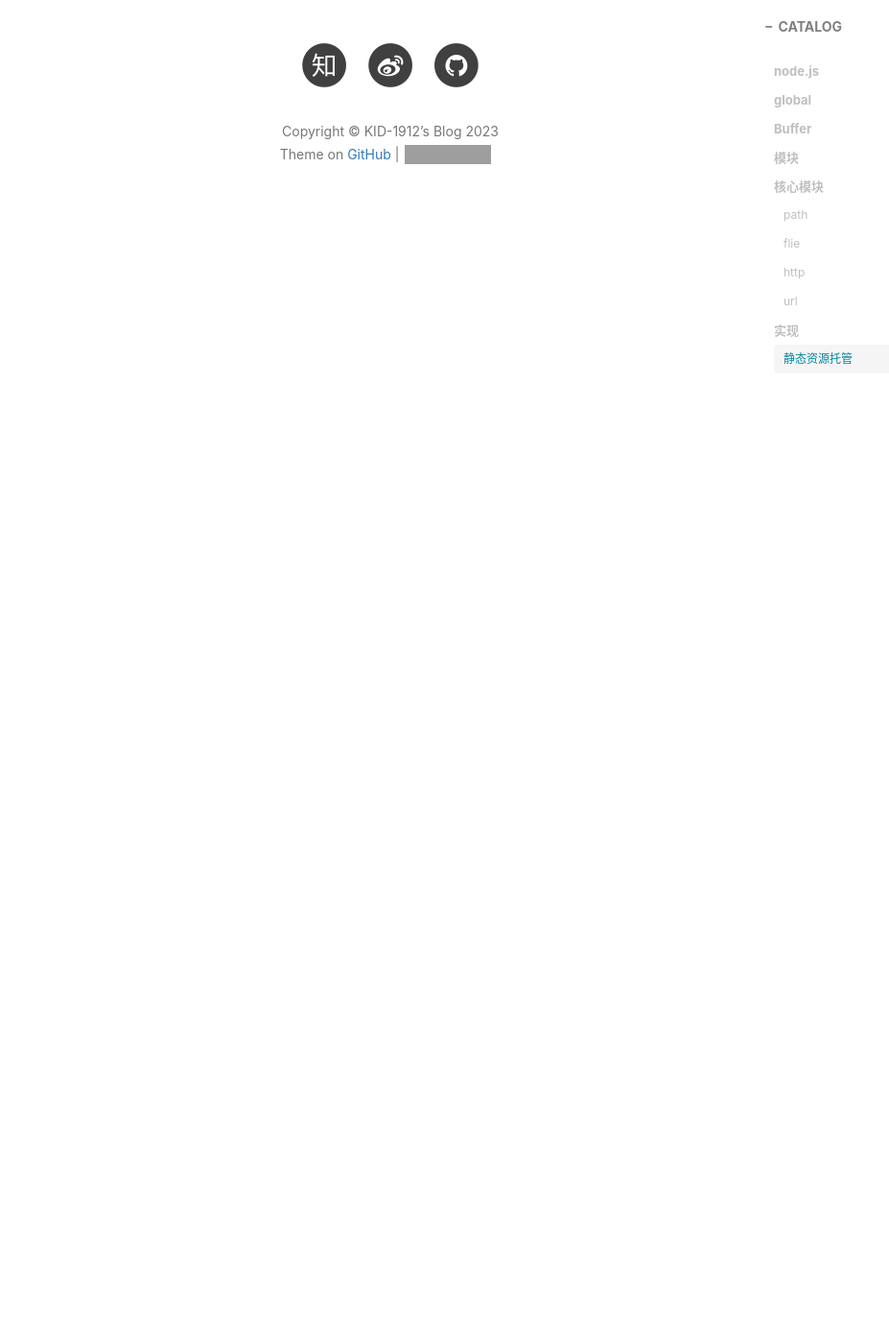
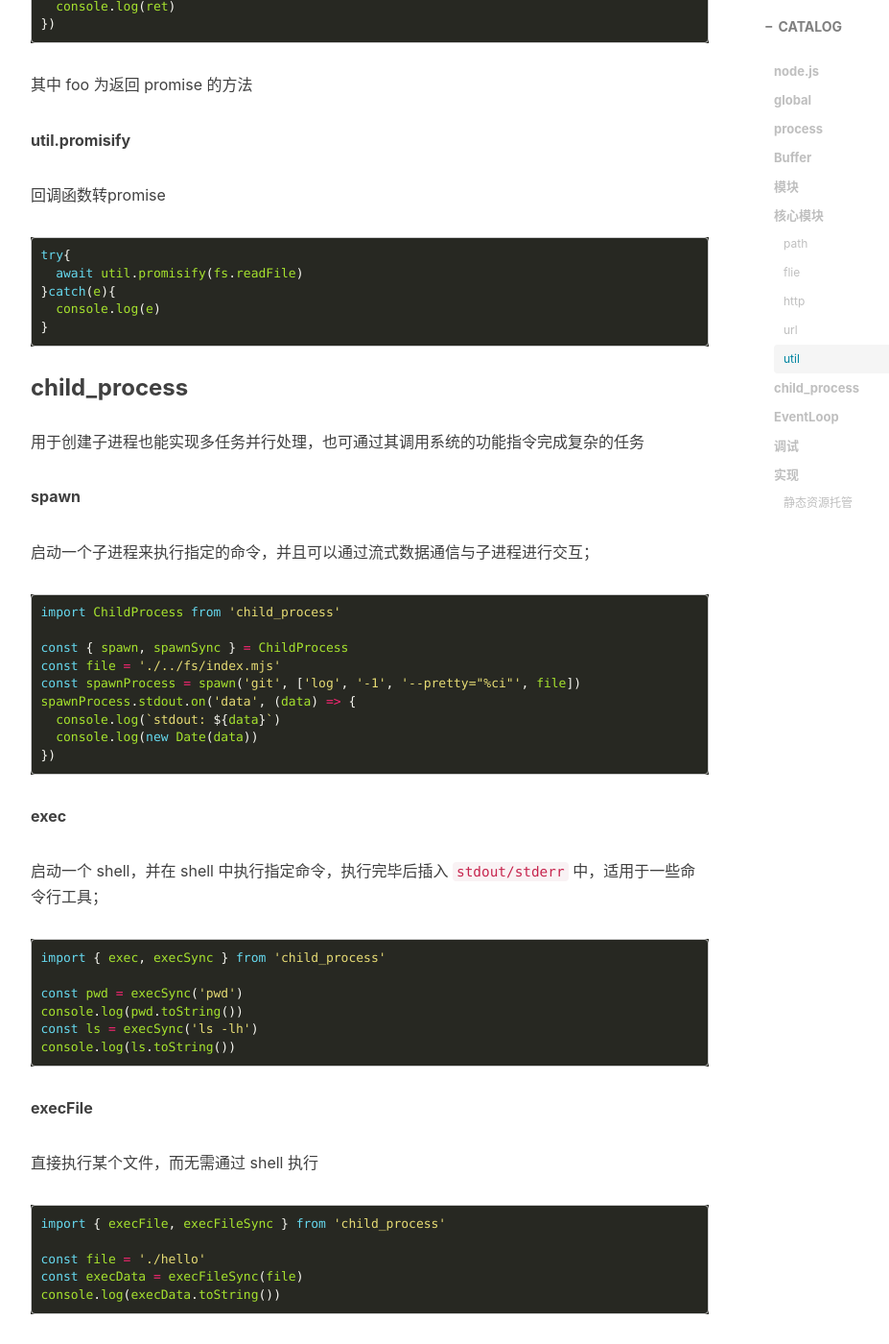
Before and after one commit to KID-1912/KID-1912.github.io, a Jekyll site: the page built from _posts/2020-7-9-node入门.md, in a window 1280 px wide and 1400 px high, scrolled down 6715 px. Shown: the whole window at 96% size, without its empty margins (233-1160 px from the left). Built offline with Jekyll 4.4.1, drawn with Linux system fonts in a browser that asks for light colours; nearby versions of some CDN libraries; comment, search, counter and statistics services are not loaded; before the commit the page ends 6980 px from its top, so only the background shows below that; some of the changed text lies outside the part shown; grey boxes are pictures that could not be loaded.

Commit message:
note：node入门补充

````diff
--- a/_posts/2020-7-9-node入门.md
+++ b/_posts/2020-7-9-node入门.md
@@ -18,15 +18,29 @@
 
 global是node.js的全局对象，相当于ECMA Script中的windows，其方法和属性都是全局成员
 
-**__filename** 返回当前js文件名称
+**__filename** 返回当前执行js脚本名称
 
-**__dirname** 返回当前js文件路径(不包含文件名)
+**__dirname** 返回当前执行js脚本路径(不包含文件名)
+
+### process
 
 **process.argv**
 
 返回一个数组，第0项为node环境文件全路径，第1项为当前模块文件全路径，第2项之后都是访问node.js模块文件时传入的参数
 
-## Buffer
+**process.cwd()**
+
+获取当前工作目录的绝对路径，即运行终端基于的目录
+
+**process.env**
+
+获取当前执行环境的环境变量（对象），如 `NODE_ENV=production node index.js`
+
+**process.exit([code])**
+
+终止 Node.js 进程，便输出 `code` 自定义状态信息
+
+### Buffer
 
 缓存器(处理字节数组)
 
@@ -244,6 +258,129 @@
 - `.stringfy(obj)`
   将一个参数对象转为post查询参数串并返回
 
+#### util
+
+**util.inspect(obj,  { depth: num })**
+
+对象转字符串，可用于良好的打印输出
+
+**util.format(format, ...args)**
+
+格式化字符串
+
+**util.callbackify**
+
+promise转回调函数
+
+```js
+const callbackFoo = util.callbackify(foo);
+callbackFoo((err, ret) => {
+  if (err) {
+    console.log('err', err)
+    return
+  }
+  console.log(ret)
+})
+```
+
+其中 foo 为返回 promise 的方法
+
+**util.promisify**
+
+回调函数转promise
+
+```js
+try{
+  await util.promisify(fs.readFile)
+}catch(e){
+  console.log(e)
+}
+```
+
+### child_process
+
+用于创建子进程也能实现多任务并行处理，也可通过其调用系统的功能指令完成复杂的任务
+
+**spawn**
+
+启动一个子进程来执行指定的命令，并且可以通过流式数据通信与子进程进行交互；
+
+```js
+import ChildProcess from 'child_process'
+
+const { spawn, spawnSync } = ChildProcess
+const file = './../fs/index.mjs'
+const spawnProcess = spawn('git', ['log', '-1', '--pretty="%ci"', file])
+spawnProcess.stdout.on('data', (data) => {
+  console.log(`stdout: ${data}`)
+  console.log(new Date(data))
+})
+```
+
+**exec**
+
+启动一个 shell，并在 shell 中执行指定命令，执行完毕后插入 `stdout/stderr` 中，适用于一些命令行工具；
+
+```js
+import { exec, execSync } from 'child_process'
+
+const pwd = execSync('pwd')
+console.log(pwd.toString())
+const ls = execSync('ls -lh')
+console.log(ls.toString())
+```
+
+**execFile**
+
+直接执行某个文件，而无需通过 shell 执行
+
+```js
+import { execFile, execFileSync } from 'child_process'
+
+const file = './hello'
+const execData = execFileSync(file)
+console.log(execData.toString())
+```
+
+**fork**
+
+衍生新的进程来执行 JavaScript 文件，并且建立一个与子进程的 IPC 通信管道。
+
+```js
+import { fork } from 'child_process'
+
+const child = fork('child.mjs') // 使用 fork() 方法创建子进程
+
+child.on('message', (msg) => {
+  // 监听来自子进程的消息
+  console.log(`Message from child: ${msg}`)
+})
+
+child.send('Hello from parent!') // 向子进程发送消息
+```
+
+## EventLoop
+
+事件循环
+
+微任务：nextTick、promise
+
+宏任务：setTImeout
+
+I/O队列回调：readFile
+
+setImmediate回调
+
+关闭事件队列回调：process.on('exit')
+
+## 调试
+
+**VS Code调试**
+
+VS Code 侧边栏【运行和调试】里，【JavaScript调试终端】按钮新建调试终端，输入运行命令进入调试
+
+或在 `package.json` 下 `scripts` 配置处【调试】快捷运行调试终端命令，点击进入调试
+
 ## 实现
 
 #### 静态资源托管
````
Also changed, not shown: other parts of _posts/2020-7-9-node入门.md (+1 -1 lines).
